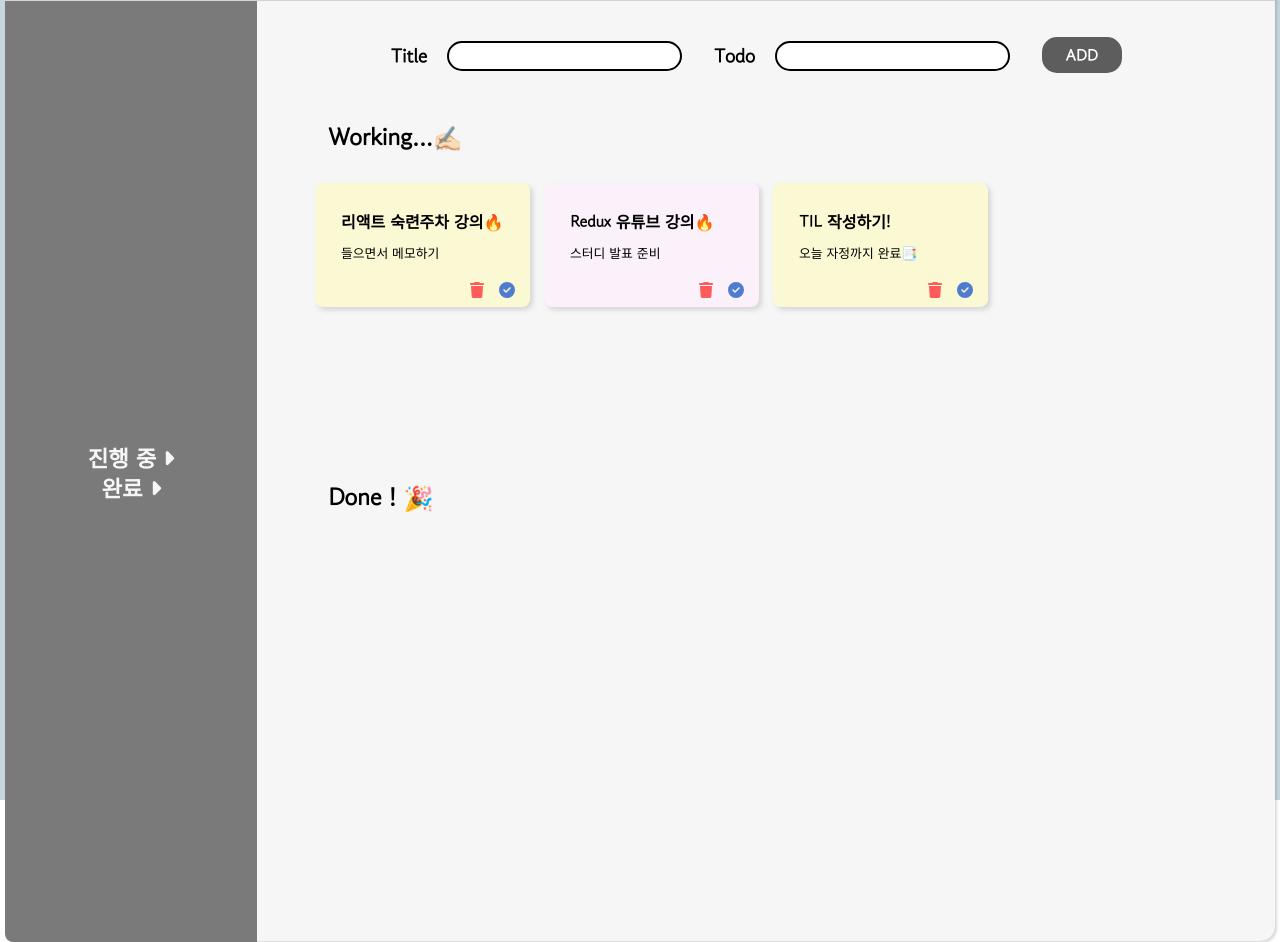
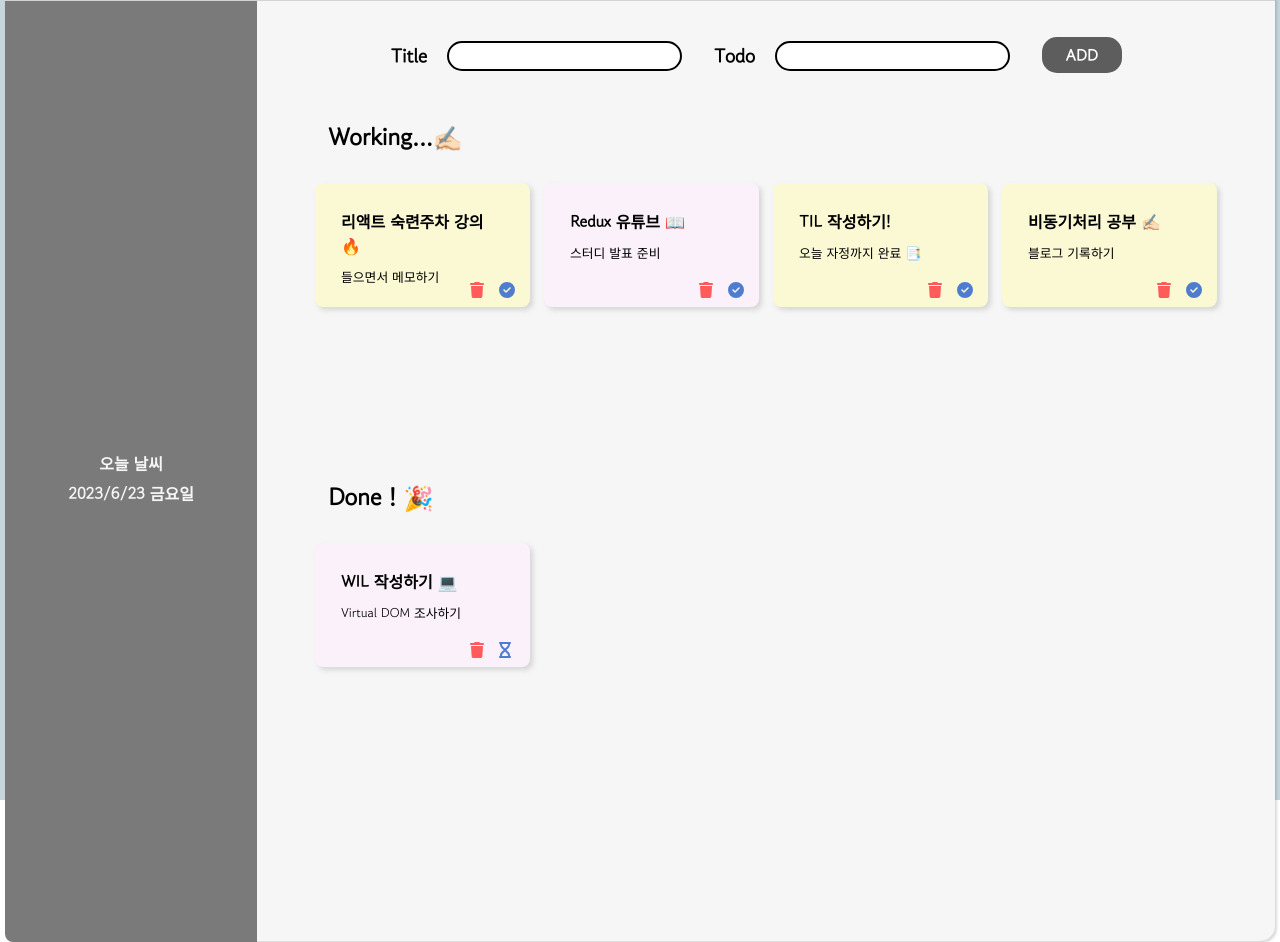
Before and after one commit to nayoung3669/todolist_react, a React (Create React App) app: page / in a window 1280 px wide. Built offline with nearby package versions, Linux system fonts and the light colour scheme.

Commit message:
사이드바 컴포넌트 수정

```diff
--- /dev/null
+++ b/src/components/Sidebar.js
@@ -0,0 +1,27 @@
+import React from "react";
+import { useParams } from "react-router-dom";
+
+const Sidebar = () => {
+  const params = useParams();
+  const days = ["일", "월", "화", "수", "목", "금", "토"];
+  let today = new Date();
+  let year = today.getFullYear();
+  let month = today.getMonth() + 1;
+  let date = today.getDate();
+  let day = today.getDay();
+
+  return (
+    <div className="sidebar">
+      {isNaN(params.id) && (
+        <div className="sidebar">
+          <div className="category">오늘 날씨</div>
+          <div className="category">
+            {year + "/" + month + "/" + date + " " + days[day] + "요일"}
+          </div>
+        </div>
+      )}
+    </div>
+  );
+};
+
+export default Sidebar;
--- a/src/components/TodoItem.js
+++ b/src/components/TodoItem.js
@@ -8,7 +8,7 @@ const TodoItem = ({ todo, onRemove, onToggle, inDetail }) => {
   const { id, title, text, done } = todo;
 
   return (
-    <TodoItemBlock id={id} inDetail={inDetail}>
+    <TodoItemBlock id={id}>
       <div className="paddingBox">
         <div className="textBox" onClick={() => navigate(`${id}`)}>
           <p className="title">{title}</p>
--- a/src/components/TodoItemDetail.js
+++ b/src/components/TodoItemDetail.js
@@ -88,8 +88,15 @@ const TodoItemDetail = ({ id }) => {
   const todos = useSelector(({ todos }) => todos.todos);
   const todoItem = todos.find((todo) => todo.id === Number(id));
 
-  const onRemove = (id) => dispatch(remove(id));
-  const onToggle = (id) => dispatch(toggle(id));
+  const onRemove = (id) => {
+    dispatch(remove(id));
+    navigate("/");
+  };
+  const onToggle = (id) => {
+    dispatch(toggle(id));
+    navigate("/");
+  };
+
   const onChangeInput = (e) => {
     const { name, value } = e.target;
     const updatedTodoItem = { ...todoItem, [name]: value };
@@ -138,10 +145,10 @@ const TodoItemDetail = ({ id }) => {
         {editIcon()}
       </div>
       <div className="icons">
-        <div className="delete" onClick={() => onRemove(id)}>
+        <div className="delete" onClick={() => onRemove(todoItem.id)}>
           {trashIcon()}
         </div>
-        <div className="done" onClick={() => onToggle(id)}>
+        <div className="done" onClick={() => onToggle(todoItem.id)}>
           {todoItem.done === true ? backIcon() : doneIcon()}
         </div>
       </div>
--- a/src/container/TodoListContainer.js
+++ b/src/container/TodoListContainer.js
@@ -49,12 +49,7 @@ const TodoListContainer = () => {
             .filter((todo) => todo.done === false)
             .map((todo) => {
               return (
-                <TodoItem
-                  todo={todo}
-                  onRemove={onRemove}
-                  onToggle={onToggle}
-                  inDetail={false}
-                />
+                <TodoItem todo={todo} onRemove={onRemove} onToggle={onToggle} />
               );
             })}
         </div>
--- a/src/layout/TodoTemplate.js
+++ b/src/layout/TodoTemplate.js
@@ -1,7 +1,6 @@
-import { faCaretRight } from "@fortawesome/free-solid-svg-icons";
-import { FontAwesomeIcon } from "@fortawesome/react-fontawesome";
+import { css, styled } from "styled-components";
+import Sidebar from "../components/Sidebar";
 import { useParams } from "react-router-dom";
-import { css, styled } from "styled-components";
 
 const TemplateBlock = styled.div`
   display: flex;
@@ -28,7 +27,7 @@ const TemplateBlock = styled.div`
     color: #f6f6f6;
     border-bottom-left-radius: 8px;
     background-color: #7a7a7a;
-    font-size: 1.4rem;
+    font-size: 1rem;
     font-weight: 600;
 
     ${(props) => {
@@ -61,23 +60,14 @@ const TemplateBlock = styled.div`
 `;
 
 const TodoTemplate = ({ children }) => {
-  const params = useParams();
+  const { id } = useParams();
+
   return (
     <TemplateBlock>
+      {isNaN(id) && <Sidebar />}
       <div className="todoTitle">
-        <p>Todo List</p>
+        <p>투두 리스트</p>
       </div>
-      {isNaN(params.id) && (
-        <div className="sidebar">
-          <div className="category">
-            진행 중 <FontAwesomeIcon icon={faCaretRight} />
-          </div>
-          <div className="category">
-            완료 <FontAwesomeIcon icon={faCaretRight} />
-          </div>
-        </div>
-      )}
-
       <div className="content">{children}</div>
     </TemplateBlock>
   );
--- a/src/redux/modules/todos.js
+++ b/src/redux/modules/todos.js
@@ -4,7 +4,7 @@ const TOGGLE = "todos/TOGGLE";
 const REMOVE = "todos/REMOVE";
 
 export const changeInput = (input) => ({ type: CHANGE_INPUT, input });
-let nextId = 4;
+let nextId = 6;
 export const add = (todo) => {
   return {
     type: ADD,
@@ -27,20 +27,32 @@ const initialState = {
   todos: [
     {
       id: 1,
-      title: "리액트 숙련주차 강의🔥",
+      title: "리액트 숙련주차 강의 🔥",
       text: "들으면서 메모하기 ",
       done: false,
     },
     {
       id: 2,
-      title: " Redux 유튜브 강의🔥",
+      title: " Redux 유튜브 📖",
       text: "스터디 발표 준비",
       done: false,
     },
     {
       id: 3,
       title: "TIL 작성하기!",
-      text: "오늘 자정까지 완료📑",
+      text: "오늘 자정까지 완료 📑",
+      done: false,
+    },
+    {
+      id: 4,
+      title: "WIL 작성하기 💻",
+      text: "Virtual DOM 조사하기",
+      done: true,
+    },
+    {
+      id: 5,
+      title: "비동기처리 공부 ✍🏻",
+      text: "블로그 기록하기",
       done: false,
     },
   ],
```
